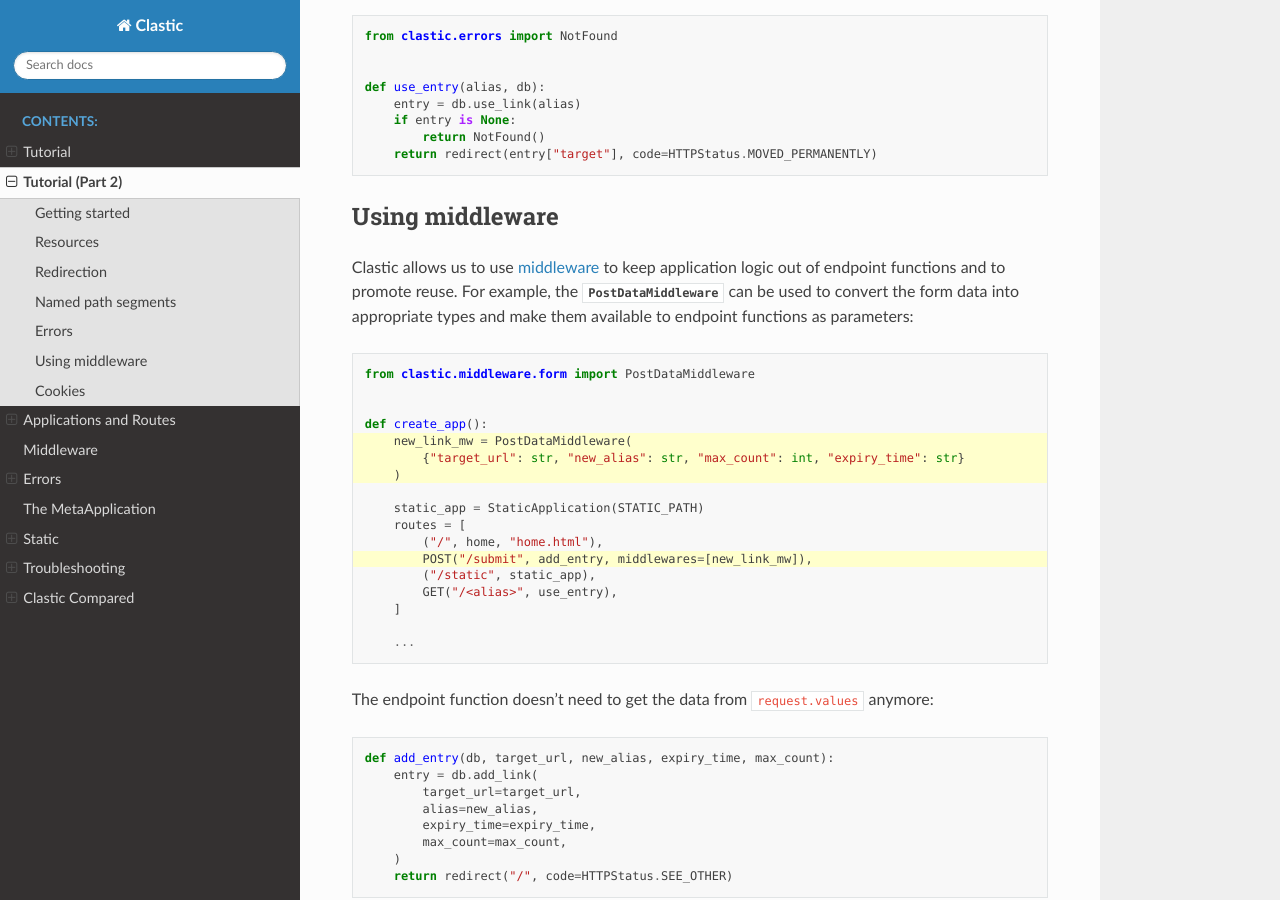
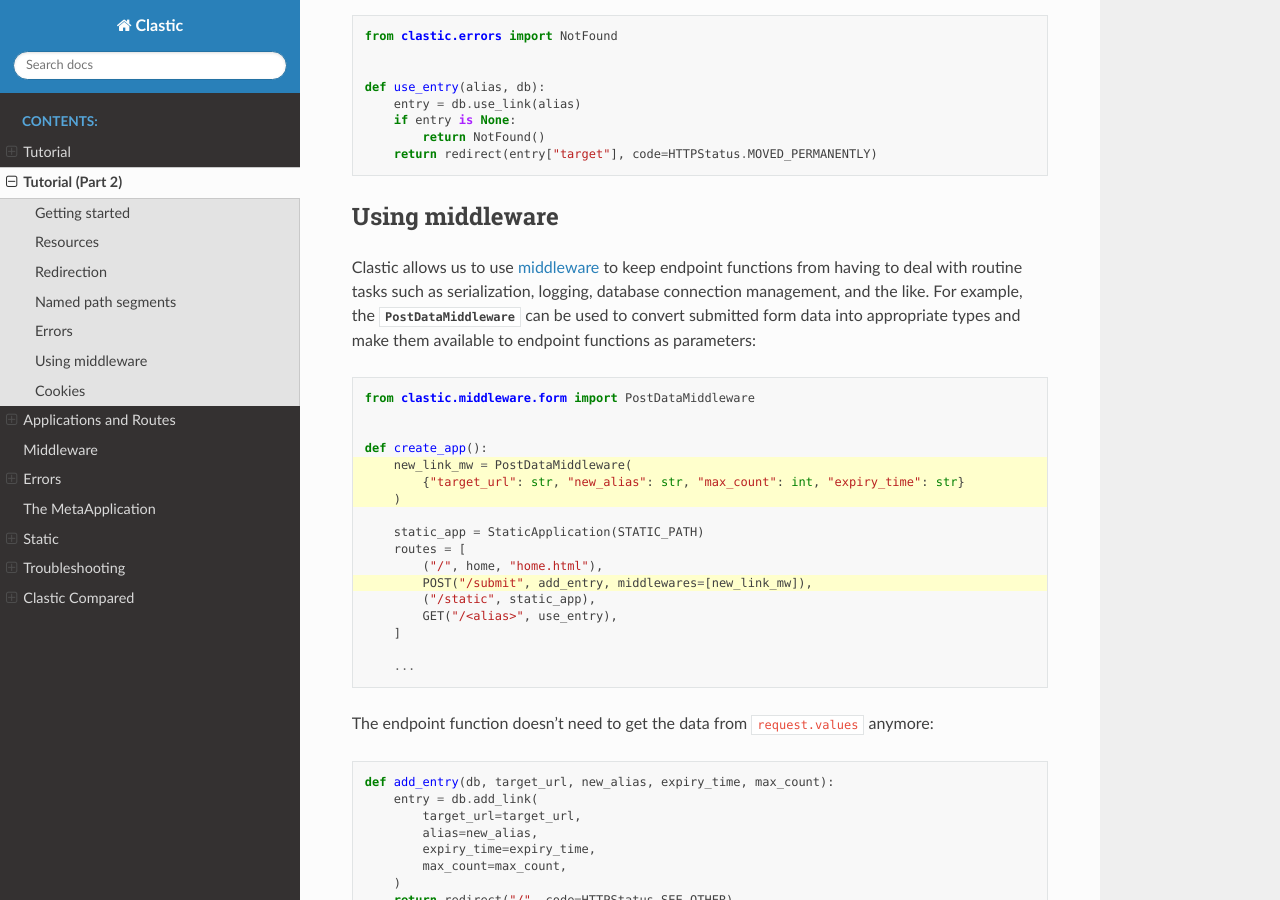
Before and after one commit to mahmoud/clastic, a Sphinx documentation site: the page built from docs/tutorial-part2.rst, in a window 1280 px wide and 900 px high, scrolled down 7395 px. Built offline with Sphinx 7.4.7 and the Read the Docs theme 2.0.0, drawn with Linux system fonts in a browser that asks for light colours.

```diff
--- a/docs/tutorial-part2.rst
+++ b/docs/tutorial-part2.rst
@@ -460,10 +460,10 @@ Using middleware
 ----------------
 
 Clastic allows us to use :doc:`middleware <middleware>`
-to keep application logic out of endpoint functions and to promote reuse.
-For example,
-the :class:`~clastic.middleware.form.PostDataMiddleware`
-can be used to convert the form data into appropriate types
+to keep endpoint functions from having to deal with routine tasks
+such as serialization, logging, database connection management, and the like.
+For example, the :class:`~clastic.middleware.form.PostDataMiddleware`
+can be used to convert submitted form data into appropriate types
 and make them available to endpoint functions as parameters:
 
 .. code-block:: python
```
